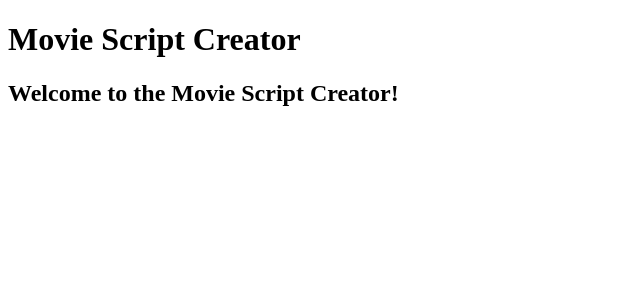
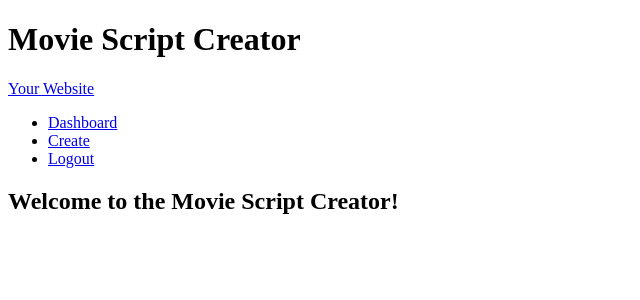
Before and after one commit to ProjetFilRougeCeppic2023/Project-Repo, a Symfony app: template DEY/templates/home/index.html.twig in a window 1280 px wide. Shown: the top 300 px of the page, without its empty margins (0-640 px from the left). Run offline with Twig, Linux system fonts and the light colour scheme; the template is opened without the code that fills it, so the values that code supplies are empty; some libraries are stand-ins or nearby versions.

Commit message:
creating nav bars

```diff
--- a/DEY/templates/create/index.html.twig
+++ b/DEY/templates/create/index.html.twig
@@ -3,6 +3,7 @@
 {% block title %}Create{% endblock %}
 
 {% block content %}
+{% include 'navbar/logged_in_navbar.html.twig' %}
     <h2>Welcome to the Movie Script Creator page!</h2>
     {# Add <create page content here #}
 {% endblock %}
--- a/DEY/templates/dashboard/index.html.twig
+++ b/DEY/templates/dashboard/index.html.twig
@@ -3,6 +3,7 @@
 {% block title %}Dashboard{% endblock %}
 
 {% block content %}
+{% include 'navbar/logged_in_navbar.html.twig' %}
     <h2>Welcome to the Movie Script Creator Dashboard!</h2>
     {# Add Dashboard page content here #}
 {% endblock %}
--- a/DEY/templates/home/index.html.twig
+++ b/DEY/templates/home/index.html.twig
@@ -3,6 +3,7 @@
 {% block title %}Home{% endblock %}
 
 {% block page_content %}
+{% include 'navbar/logged_in_navbar.html.twig' %}
     <h2>Welcome to the Movie Script Creator!</h2>
     {# Add home page content here #}
 {% endblock %}
--- /dev/null
+++ b/DEY/templates/navbar/logged_in_navbar.html.twig
@@ -0,0 +1,18 @@
+{# templates/navbar/logged_in_navbar.html.twig #}
+
+<nav class="navbar navbar-expand-lg navbar-light bg-light">
+    <a class="navbar-brand" href="#">Your Website</a>
+    <!-- Add links for logged-in users here -->
+    <ul class="navbar-nav ml-auto">
+        <li class="nav-item">
+            <a class="nav-link" href="{{ path('dashboard') }}">Dashboard</a>
+        </li>
+        <li class="nav-item">
+            <a class="nav-link" href="{{ path('create') }}">Create</a>
+        </li>
+        <!-- Add more links as needed -->
+        <li class="nav-item">
+            <a class="nav-link" href="{{ path('logout') }}">Logout</a>
+        </li>
+    </ul>
+</nav>
--- a/DEY/templates/welcome/index.html.twig
+++ b/DEY/templates/welcome/index.html.twig
@@ -3,6 +3,7 @@
 {% block title %}Welcome{% endblock %}
 
 {% block page_content %}
+ {% include 'navbar/welcome_navbar.html.twig' %}
     <h2>Welcome to the Movie Script Creator!</h2>
     <p>Please log in or register to start creating movie scripts.</p>
     {# Add login and registration links #}
```
Also changed, not shown: DEY/templates/navbar/welcome_navbar.html.twig (added, +15 -0 lines).
